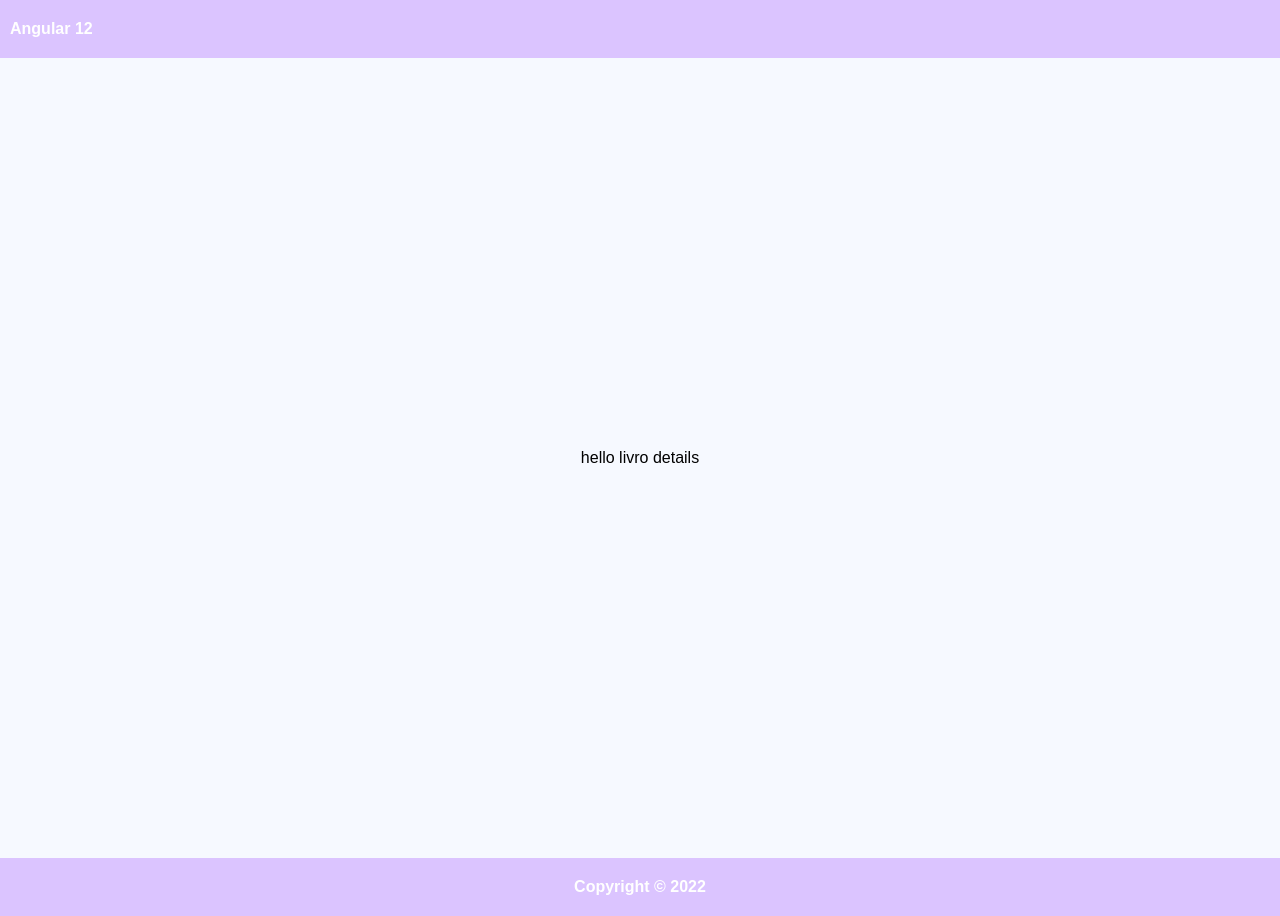
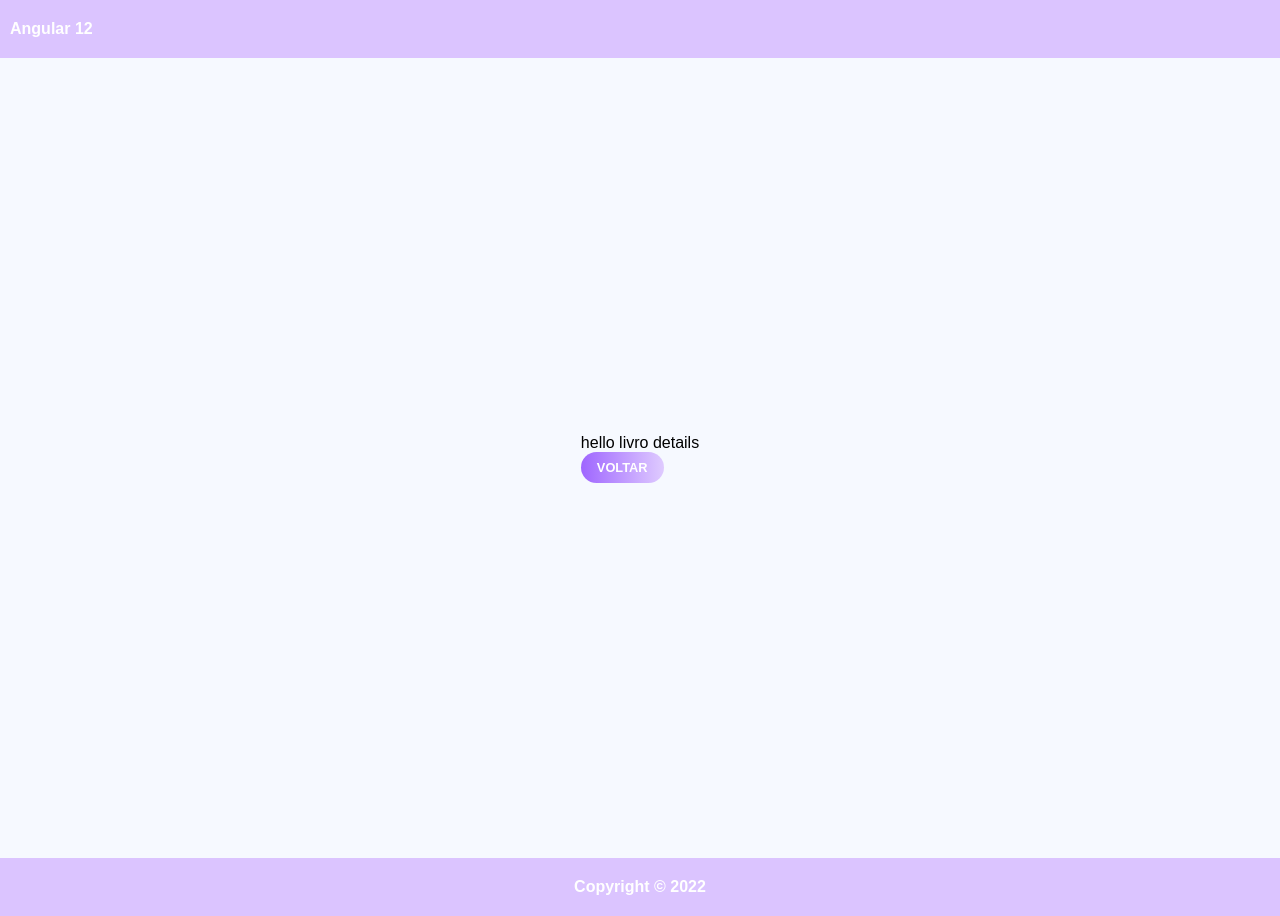
Before and after one commit to MaduFernandes/angular-study, an Angular app: page /details/1 in a window 1280 px wide. Built offline with nearby package versions, Linux system fonts and the light colour scheme.

Commit message:
Adiciona componente botão

```diff
--- a/src/app/app.module.ts
+++ b/src/app/app.module.ts
@@ -7,6 +7,7 @@ import { LivrosComponent } from './livros/livros.component';
 import { LivrosDetailsComponent } from './livros/livros-details/livros-details.component';
 import { HeaderComponent } from './components/header/header.component';
 import { FooterComponent } from './components/footer/footer.component';
+import { ButtonComponent } from './components/button/button.component';
 import { AppRoutingModule } from './app.routing.module';
 
 @NgModule({
@@ -17,6 +18,7 @@ import { AppRoutingModule } from './app.routing.module';
     LivrosDetailsComponent,
     HeaderComponent,
     FooterComponent,
+    ButtonComponent,
   ],
   bootstrap: [AppComponent],
 })
--- a/src/app/components/button/button.component.html
+++ b/src/app/components/button/button.component.html
@@ -1 +1,3 @@
-<p>Hello Button</p>
+<button type="{{ type }}" routerLink="{{ router }}">
+  {{ nome }}
+</button>
--- a/src/app/components/button/button.component.scss
+++ b/src/app/components/button/button.component.scss
@@ -0,0 +1,11 @@
+button {
+  padding: 0.5rem 1rem;
+  text-transform: uppercase;
+  border-radius: 32px;
+  border: 0;
+  cursor: pointer;
+  font-size: 80%;
+  font-weight: bold;
+  background: linear-gradient(to right, #9f66ff, #dfcbff);
+  color: white;
+}
--- a/src/app/components/button/button.component.ts
+++ b/src/app/components/button/button.component.ts
@@ -1,4 +1,4 @@
-import { Component, OnInit } from '@angular/core';
+import { Component, Input, OnInit } from '@angular/core';
 
 @Component({
   selector: 'app-button',
@@ -8,5 +8,9 @@ import { Component, OnInit } from '@angular/core';
 export class ButtonComponent implements OnInit {
   constructor() {}
 
+  @Input() nome;
+  @Input() router;
+  @Input() type;
+
   ngOnInit(): void {}
 }
--- a/src/app/livros/livros-details/livros-details.component.html
+++ b/src/app/livros/livros-details/livros-details.component.html
@@ -1 +1,2 @@
 <p>hello livro details</p>
+<app-button [nome]="nomeBotao" [type]="typeBotao" routerLink="/"></app-button>
--- a/src/app/livros/livros-details/livros-details.component.ts
+++ b/src/app/livros/livros-details/livros-details.component.ts
@@ -5,6 +5,9 @@ import { Component, OnInit } from '@angular/core';
   templateUrl: './livros-details.component.html',
 })
 export class LivrosDetailsComponent implements OnInit {
+  public nomeBotao = 'Voltar';
+  public typeBotao = 'button';
+
   constructor() {}
 
   ngOnInit(): void {}
--- a/src/app/livros/livros.component.html
+++ b/src/app/livros/livros.component.html
@@ -3,11 +3,13 @@
     <li class="list" *ngFor="let livro of livros">
       <p class="title">{{ livro.nome }}</p>
       <p *ngIf="livro.descriptions" class="descriptions">
-         {{ livro.descriptions }}
+        {{ livro.descriptions }}
       </p>
-      <button type="button" routerLink="/details/{{ livro.id }}">
-        Detalhes
-      </button>
+      <app-button
+        [nome]="nomeBotao"
+        [type]="typeBotao"
+        routerLink="/details/{{ livro.id }}"
+      ></app-button>
     </li>
   </ul>
 </div>
--- a/src/app/livros/livros.component.ts
+++ b/src/app/livros/livros.component.ts
@@ -8,7 +8,10 @@ import { Livros } from './livros';
   styleUrls: ['./livros.component.scss'],
 })
 export class LivrosComponent implements OnInit {
-  livros: Livros[] = [
+  public nomeBotao = 'Detalhes';
+  public typeBotao = 'button';
+
+  public livros: Livros[] = [
     {
       id: 1,
       nome: '1986',
```
